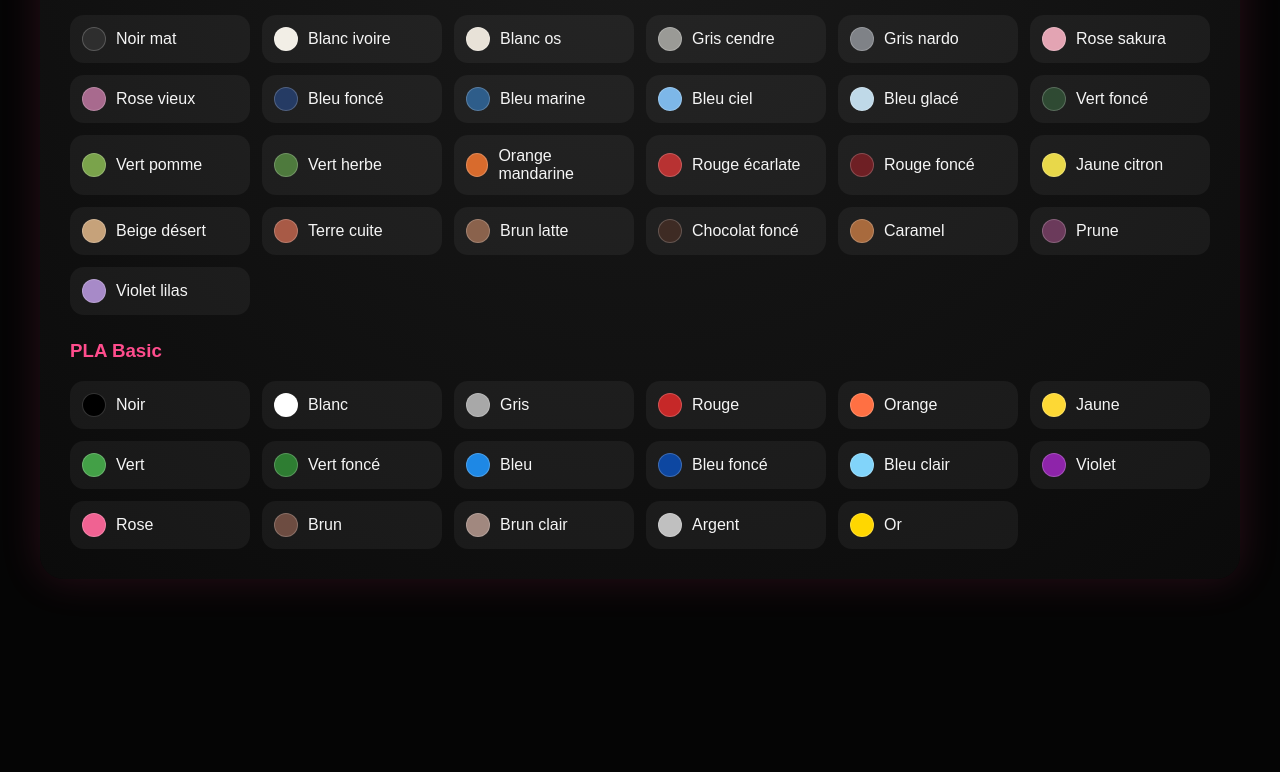
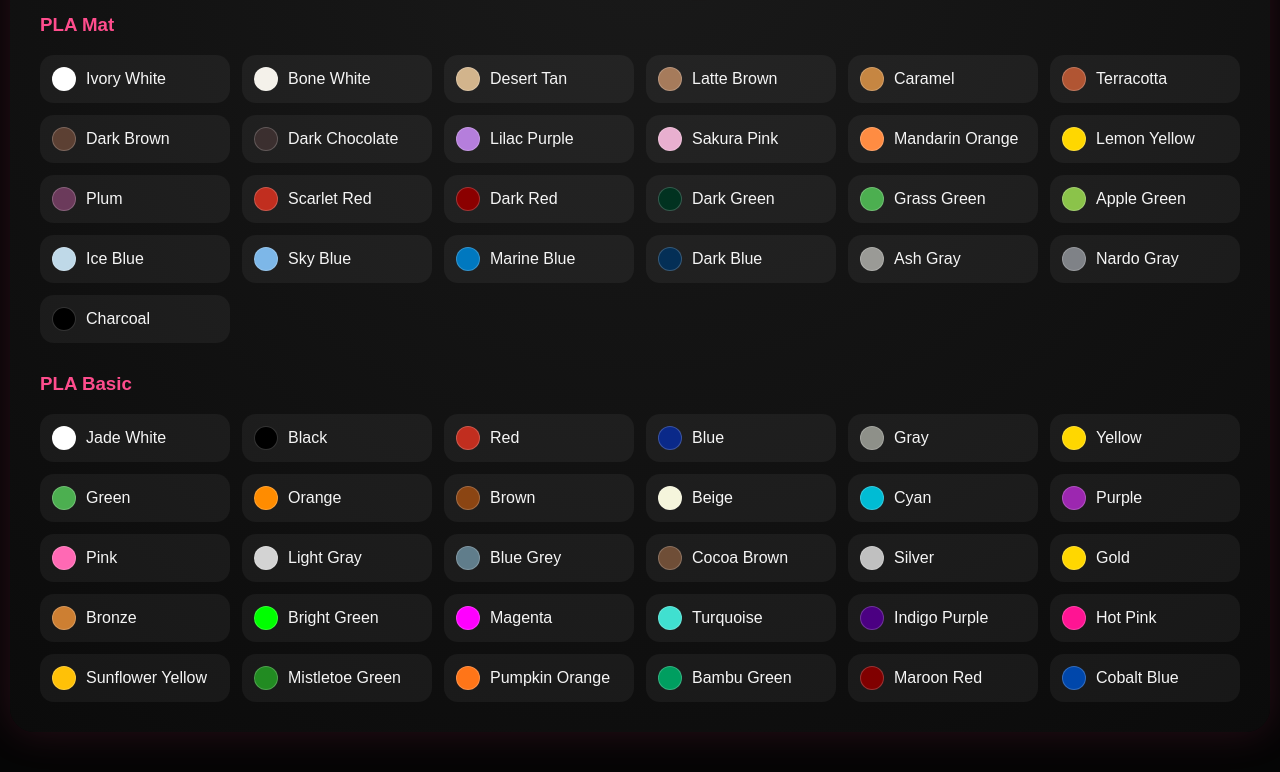
Before and after one commit to RaztakQc/palette-saby, a plain HTML site: page index.html in a window 1280 px wide. Shown: the part 145-917 px from the top of the page. Before the commit the page ends 800 px from the top, so only its background shows below. Drawn offline with Linux system fonts and the light colour scheme.

Commit message:
Refactor HTML structure and update styles

```diff
--- a/index.html
+++ b/index.html
@@ -1,11 +1,23 @@
-<div style="margin:auto; max-width:1200px; font-family:Arial, sans-serif;">
+<!DOCTYPE html>
+<html lang="fr">
+<head>
+<meta charset="UTF-8">
+<meta name="viewport" content="width=device-width, initial-scale=1.0">
+<title>Palette Saby</title>
+
 <style>
-body{margin:0;background:#050505;}
+body{
+  margin:0;
+  background:#050505;
+  font-family:Arial, sans-serif;
+}
 
 .saby-wrap{
+  max-width:1200px;
+  margin:40px auto;
+  padding:30px;
+  border-radius:24px;
   background: radial-gradient(circle at top, #1a1a1a, #0b0b0b);
-  border-radius:24px;
-  padding:30px;
   color:#f5f5f5;
   box-shadow:0 0 40px rgba(255,77,141,0.15);
 }
@@ -14,17 +26,17 @@ body{margin:0;background:#050505;}
   text-align:center;
   color:#ff4d8d;
   font-size:32px;
-  margin-bottom:10px;
   text-shadow:0 0 20px rgba(255,77,141,0.4);
 }
 
-.saby-grid{
+.grid{
   display:grid;
-  grid-template-columns:repeat(auto-fit,minmax(160px,1fr));
+  grid-template-columns:repeat(auto-fit,minmax(170px,1fr));
   gap:12px;
+  margin-top:15px;
 }
 
-.saby-chip{
+.chip{
   display:flex;
   align-items:center;
   gap:10px;
@@ -34,7 +46,7 @@ body{margin:0;background:#050505;}
   transition:0.2s;
 }
 
-.saby-chip:hover{
+.chip:hover{
   transform:translateY(-4px);
   box-shadow:0 0 18px rgba(255,77,141,0.25);
 }
@@ -47,80 +59,97 @@ body{margin:0;background:#050505;}
 }
 
 h3{
-  margin-top:25px;
+  margin-top:30px;
   color:#ff4d8d;
 }
 </style>
+</head>
 
+<body>
 <div class="saby-wrap">
-<h2 class="saby-title">Palette Saby 🖤</h2>
+<h1 class="saby-title">Palette Saby 🖤</h1>
 
+<!-- PLA MAT -->
 <h3>PLA Mat</h3>
-<div class="saby-grid">
+<div class="grid">
 
-<div class="saby-chip"><div class="dot" style="background:#2E2E2E"></div>Noir mat</div>
-<div class="saby-chip"><div class="dot" style="background:#F2EEE6"></div>Blanc ivoire</div>
-<div class="saby-chip"><div class="dot" style="background:#E8E2D8"></div>Blanc os</div>
-<div class="saby-chip"><div class="dot" style="background:#9A9A96"></div>Gris cendre</div>
-<div class="saby-chip"><div class="dot" style="background:#7F8287"></div>Gris nardo</div>
+<div class="chip"><div class="dot" style="background:#FFFFFF"></div>Ivory White</div>
+<div class="chip"><div class="dot" style="background:#F4F1EA"></div>Bone White</div>
+<div class="chip"><div class="dot" style="background:#D2B48C"></div>Desert Tan</div>
+<div class="chip"><div class="dot" style="background:#A67B5B"></div>Latte Brown</div>
+<div class="chip"><div class="dot" style="background:#C68642"></div>Caramel</div>
+<div class="chip"><div class="dot" style="background:#B15533"></div>Terracotta</div>
+<div class="chip"><div class="dot" style="background:#5C4033"></div>Dark Brown</div>
+<div class="chip"><div class="dot" style="background:#3B2F2F"></div>Dark Chocolate</div>
 
-<div class="saby-chip"><div class="dot" style="background:#E3A4B3"></div>Rose sakura</div>
-<div class="saby-chip"><div class="dot" style="background:#A86A8E"></div>Rose vieux</div>
+<div class="chip"><div class="dot" style="background:#B57EDC"></div>Lilac Purple</div>
+<div class="chip"><div class="dot" style="background:#E8AFCF"></div>Sakura Pink</div>
+<div class="chip"><div class="dot" style="background:#FF8C42"></div>Mandarin Orange</div>
+<div class="chip"><div class="dot" style="background:#FFD700"></div>Lemon Yellow</div>
 
-<div class="saby-chip"><div class="dot" style="background:#253B64"></div>Bleu foncé</div>
-<div class="saby-chip"><div class="dot" style="background:#2E5D8A"></div>Bleu marine</div>
-<div class="saby-chip"><div class="dot" style="background:#7DB7E8"></div>Bleu ciel</div>
-<div class="saby-chip"><div class="dot" style="background:#BFD9E8"></div>Bleu glacé</div>
+<div class="chip"><div class="dot" style="background:#6B3A5B"></div>Plum</div>
+<div class="chip"><div class="dot" style="background:#C12E1F"></div>Scarlet Red</div>
+<div class="chip"><div class="dot" style="background:#8B0000"></div>Dark Red</div>
 
-<div class="saby-chip"><div class="dot" style="background:#2F4A33"></div>Vert foncé</div>
-<div class="saby-chip"><div class="dot" style="background:#7AA34B"></div>Vert pomme</div>
-<div class="saby-chip"><div class="dot" style="background:#4E7A3D"></div>Vert herbe</div>
+<div class="chip"><div class="dot" style="background:#013220"></div>Dark Green</div>
+<div class="chip"><div class="dot" style="background:#4CAF50"></div>Grass Green</div>
+<div class="chip"><div class="dot" style="background:#8BC34A"></div>Apple Green</div>
 
-<div class="saby-chip"><div class="dot" style="background:#D86B2D"></div>Orange mandarine</div>
-<div class="saby-chip"><div class="dot" style="background:#B83232"></div>Rouge écarlate</div>
-<div class="saby-chip"><div class="dot" style="background:#6E1F24"></div>Rouge foncé</div>
+<div class="chip"><div class="dot" style="background:#BFD9E8"></div>Ice Blue</div>
+<div class="chip"><div class="dot" style="background:#7DB7E8"></div>Sky Blue</div>
+<div class="chip"><div class="dot" style="background:#0078BF"></div>Marine Blue</div>
+<div class="chip"><div class="dot" style="background:#042F56"></div>Dark Blue</div>
 
-<div class="saby-chip"><div class="dot" style="background:#E8D84A"></div>Jaune citron</div>
-<div class="saby-chip"><div class="dot" style="background:#C6A27A"></div>Beige désert</div>
-
-<div class="saby-chip"><div class="dot" style="background:#A85A46"></div>Terre cuite</div>
-<div class="saby-chip"><div class="dot" style="background:#8A624C"></div>Brun latte</div>
-<div class="saby-chip"><div class="dot" style="background:#3E2B24"></div>Chocolat foncé</div>
-<div class="saby-chip"><div class="dot" style="background:#A86A3D"></div>Caramel</div>
-
-<div class="saby-chip"><div class="dot" style="background:#6B3A5B"></div>Prune</div>
-<div class="saby-chip"><div class="dot" style="background:#A78AC8"></div>Violet lilas</div>
+<div class="chip"><div class="dot" style="background:#9A9A96"></div>Ash Gray</div>
+<div class="chip"><div class="dot" style="background:#7F8287"></div>Nardo Gray</div>
+<div class="chip"><div class="dot" style="background:#000000"></div>Charcoal</div>
 
 </div>
 
+<!-- PLA BASIC -->
 <h3>PLA Basic</h3>
-<div class="saby-grid">
+<div class="grid">
 
-<div class="saby-chip"><div class="dot" style="background:#000"></div>Noir</div>
-<div class="saby-chip"><div class="dot" style="background:#FFFFFF"></div>Blanc</div>
-<div class="saby-chip"><div class="dot" style="background:#A8A8A8"></div>Gris</div>
+<div class="chip"><div class="dot" style="background:#FFFFFF"></div>Jade White</div>
+<div class="chip"><div class="dot" style="background:#000000"></div>Black</div>
+<div class="chip"><div class="dot" style="background:#C12E1F"></div>Red</div>
+<div class="chip"><div class="dot" style="background:#0A2989"></div>Blue</div>
+<div class="chip"><div class="dot" style="background:#8E9089"></div>Gray</div>
+<div class="chip"><div class="dot" style="background:#FFD700"></div>Yellow</div>
+<div class="chip"><div class="dot" style="background:#4CAF50"></div>Green</div>
+<div class="chip"><div class="dot" style="background:#FF8C00"></div>Orange</div>
 
-<div class="saby-chip"><div class="dot" style="background:#C62828"></div>Rouge</div>
-<div class="saby-chip"><div class="dot" style="background:#FF7043"></div>Orange</div>
-<div class="saby-chip"><div class="dot" style="background:#FDD835"></div>Jaune</div>
+<div class="chip"><div class="dot" style="background:#8B4513"></div>Brown</div>
+<div class="chip"><div class="dot" style="background:#F5F5DC"></div>Beige</div>
+<div class="chip"><div class="dot" style="background:#00BCD4"></div>Cyan</div>
+<div class="chip"><div class="dot" style="background:#9C27B0"></div>Purple</div>
+<div class="chip"><div class="dot" style="background:#FF69B4"></div>Pink</div>
 
-<div class="saby-chip"><div class="dot" style="background:#43A047"></div>Vert</div>
-<div class="saby-chip"><div class="dot" style="background:#2E7D32"></div>Vert foncé</div>
+<div class="chip"><div class="dot" style="background:#D3D3D3"></div>Light Gray</div>
+<div class="chip"><div class="dot" style="background:#607D8B"></div>Blue Grey</div>
+<div class="chip"><div class="dot" style="background:#6F4E37"></div>Cocoa Brown</div>
 
-<div class="saby-chip"><div class="dot" style="background:#1E88E5"></div>Bleu</div>
-<div class="saby-chip"><div class="dot" style="background:#0D47A1"></div>Bleu foncé</div>
-<div class="saby-chip"><div class="dot" style="background:#81D4FA"></div>Bleu clair</div>
+<div class="chip"><div class="dot" style="background:#C0C0C0"></div>Silver</div>
+<div class="chip"><div class="dot" style="background:#FFD700"></div>Gold</div>
+<div class="chip"><div class="dot" style="background:#CD7F32"></div>Bronze</div>
 
-<div class="saby-chip"><div class="dot" style="background:#8E24AA"></div>Violet</div>
-<div class="saby-chip"><div class="dot" style="background:#F06292"></div>Rose</div>
+<div class="chip"><div class="dot" style="background:#00FF00"></div>Bright Green</div>
+<div class="chip"><div class="dot" style="background:#FF00FF"></div>Magenta</div>
+<div class="chip"><div class="dot" style="background:#40E0D0"></div>Turquoise</div>
 
-<div class="saby-chip"><div class="dot" style="background:#6D4C41"></div>Brun</div>
-<div class="saby-chip"><div class="dot" style="background:#A1887F"></div>Brun clair</div>
+<div class="chip"><div class="dot" style="background:#4B0082"></div>Indigo Purple</div>
+<div class="chip"><div class="dot" style="background:#FF1493"></div>Hot Pink</div>
+<div class="chip"><div class="dot" style="background:#FFC107"></div>Sunflower Yellow</div>
 
-<div class="saby-chip"><div class="dot" style="background:#C0C0C0"></div>Argent</div>
-<div class="saby-chip"><div class="dot" style="background:#FFD700"></div>Or</div>
+<div class="chip"><div class="dot" style="background:#228B22"></div>Mistletoe Green</div>
+<div class="chip"><div class="dot" style="background:#FF7518"></div>Pumpkin Orange</div>
+<div class="chip"><div class="dot" style="background:#009E60"></div>Bambu Green</div>
+
+<div class="chip"><div class="dot" style="background:#800000"></div>Maroon Red</div>
+<div class="chip"><div class="dot" style="background:#0047AB"></div>Cobalt Blue</div>
 
 </div>
 
 </div>
-</div>
+</body>
+</html>
```
